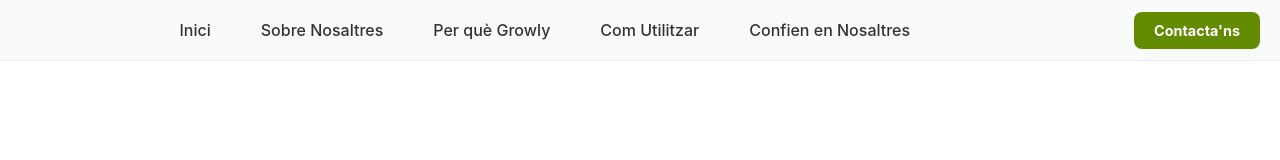
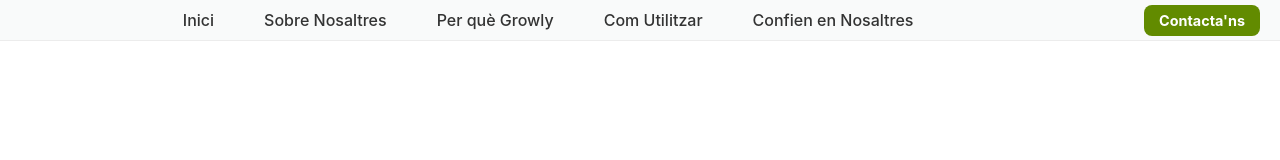
Before and after one commit to jaanque/growly, a React (Create React App) app: page / in a window 1280 px wide. Shown: the top 160 px of the page. Built offline with nearby package versions, Linux system fonts and the light colour scheme.

Commit message:
UPDATE // CSS

```diff
--- a/src/components/navbar/Navbar.css
+++ b/src/components/navbar/Navbar.css
@@ -6,7 +6,7 @@
   top: 0;
   left: 0;
   width: 100%;
-  height: 60px; /* Slim navbar height */
+  height: 40px; /* Slim navbar height */
   z-index: 1000; /* Ensure it's above other content */
   display: flex;
   align-items: center; /* Vertically center content */
@@ -83,7 +83,7 @@
 .navbar-cta-button {
   background-color: #628B00; /* Main green color */
   color: #fff;
-  padding: 10px 20px; /* Padding similar to nav links but can be adjusted */
+  padding: 7px 15px; /* Padding similar to nav links but can be adjusted */
   border-radius: 8px; /* Consistent rounded corners */
   text-decoration: none;
   font-weight: bold;
--- a/src/components/statistics/Statistics.js
+++ b/src/components/statistics/Statistics.js
@@ -11,17 +11,17 @@ function Statistics() {
     {
       id: 2,
       period: "Setmanal --",
-      quantity: " 16.000.000 kg",
+      quantity: " 16.100.000 kg",
     },
     {
       id: 3,
       period: "Mensual --",
-      quantity: " 70.000.000 kg",
+      quantity: " 64.400.000 kg",
     },
     {
       id: 4,
       period: "Anual --",
-      quantity: " 850.000.000 kg",
+      quantity: " 772.800.000 kg",
     }
   ];
 
--- a/src/index.css
+++ b/src/index.css
@@ -5,7 +5,7 @@ body {
     sans-serif;
   -webkit-font-smoothing: antialiased;
   -moz-osx-font-smoothing: grayscale;
-  padding-top: 60px; /* Default navbar height */
+  padding-top: 40px; /* Default navbar height */
   overflow-x: hidden;
 }
 
```
